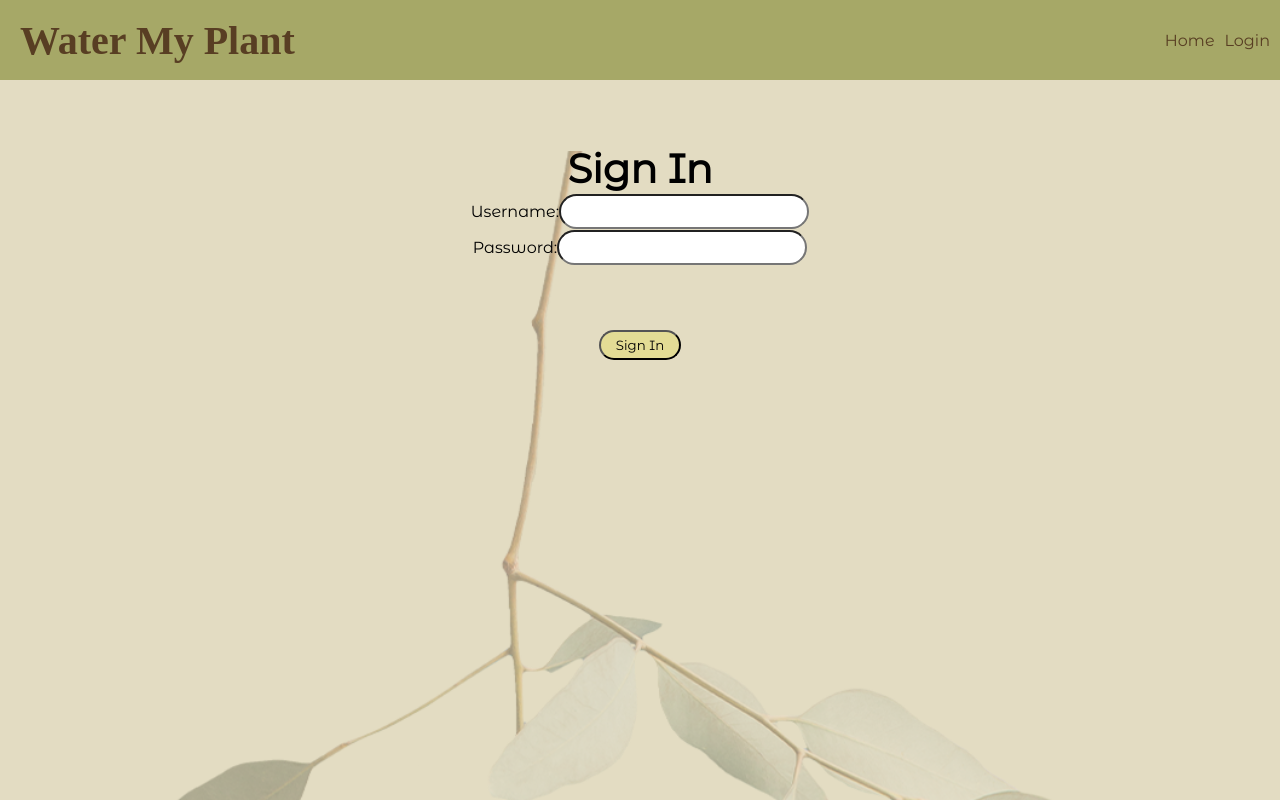
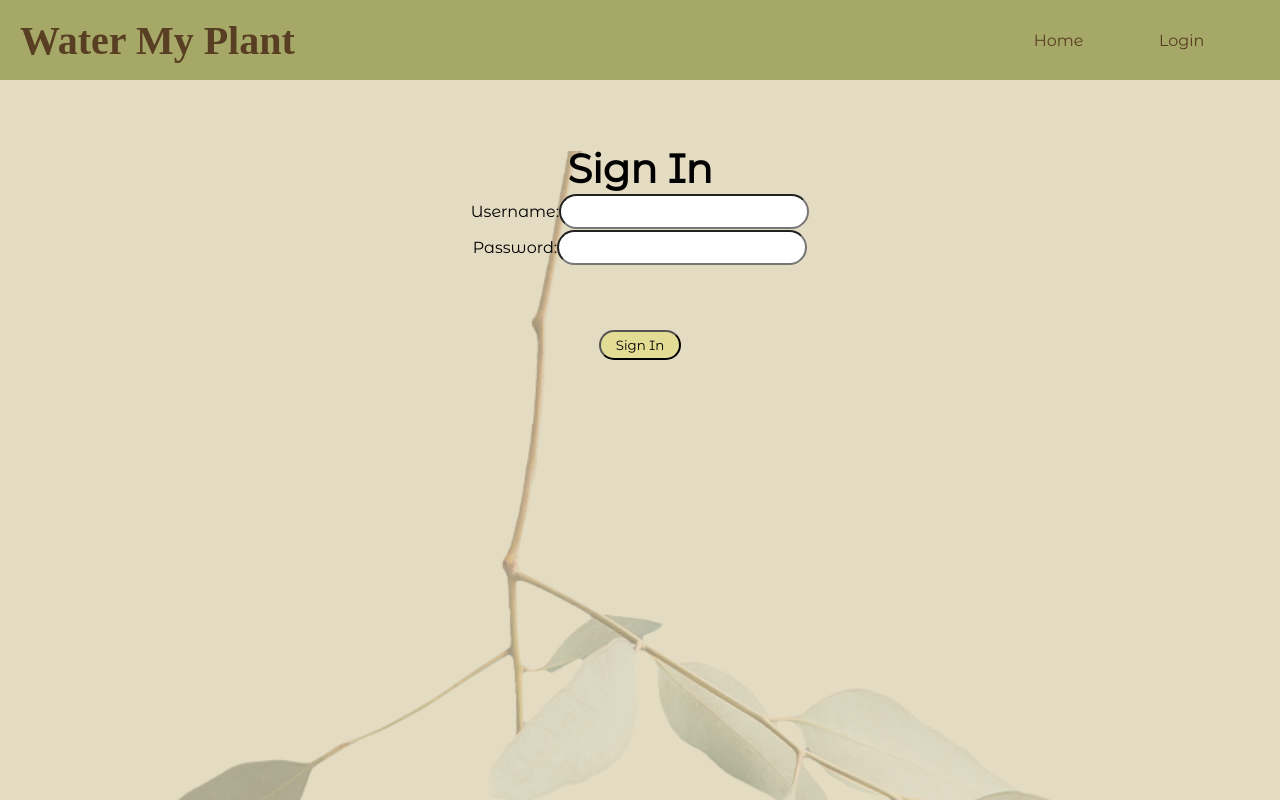
Before and after one commit to tt-17-water-my-plants/Front-End-Aleks-Update, a React (Create React App) app in the folder water-my-plants/: page /login in a window 1280 px wide. Built offline with nearby package versions, Linux system fonts and the light colour scheme; a web font is replaced by a local one.

Commit message:
cleaned userPage styles fixed nav item spacing

```diff
--- a/water-my-plants/src/components/PlantCard.js
+++ b/water-my-plants/src/components/PlantCard.js
@@ -3,6 +3,7 @@ import { connect } from "react-redux";
 import { useHistory } from "react-router";
 import axiosWithAuth from "../utils/axiosWithAuth";
 import { getUserData } from "../store";
+import { CardContainer } from './Styles/UserPageStyles';
 
 const PlantCard = (props) => {
   const { push } = useHistory();
@@ -22,14 +23,16 @@ const PlantCard = (props) => {
     push(`/plants/${props.item.plant_id}`);
   };
   return (
-    <div className="card-container">
+    <CardContainer className="card-container">
       <img src={props.item.image_url} alt="plant pic" />
       <h3>{props.item.nickname}</h3>
       <p>Species: {props.item.species}</p>
       <p>H2OFrequency: {props.item.h2oFrequency}</p>
-      <button onClick={handleDelete}>Delete</button>
-      <button onClick={handleEdit}>Edit</button>
-    </div>
+      <div className='buttons'>
+        <button onClick={handleEdit}>Edit</button>
+        <button onClick={handleDelete}>Delete</button>
+      </div>
+    </CardContainer>
   );
 };
 
--- a/water-my-plants/src/components/Styles/GlobalStyles.js
+++ b/water-my-plants/src/components/Styles/GlobalStyles.js
@@ -11,5 +11,6 @@ export const GlobalStyle = createGlobalStyle`
 
     body {
         overflow-x: hidden;
+        background-color: #E3DCC2;
     }
 `
--- a/water-my-plants/src/components/Styles/NavStyle.js
+++ b/water-my-plants/src/components/Styles/NavStyle.js
@@ -21,7 +21,7 @@ export const Container = styled.div`
 
     .navLink {
         color: #583E23;
-        margin-right: 10px;
+        margin-right: 10%;
     }
     .navLink:hover {
         border-bottom: 2px solid #583E23;
--- /dev/null
+++ b/water-my-plants/src/components/Styles/UserPageStyles.js
@@ -0,0 +1,70 @@
+import styled from 'styled-components';
+
+export const Container = styled.div`
+    display: flex;
+    flex-direction: column;
+    align-items: center;
+    height: 100vh;
+
+    .title-button {
+        margin: 5%;
+    }
+
+    button {
+        font-size: 1rem;
+        border-radius: 20px;
+        padding: 5px 20px;
+        background-color: #E3DC95;
+        transition: all .2s ease-in-out;
+        margin: 5px;
+
+        &:hover {
+            transform: scale(1.1);
+            cursor: pointer;
+            background-color: #D3C0D2;
+        }
+    }
+
+    .cards {
+        display: flex;
+        flex-wrap: wrap;
+        width: 90%;
+        margin: 0 5%;
+        height: auto;
+    }
+`
+export const CardContainer = styled.div`
+    height: 50%;
+    width: 40%;
+    margin: 0 5% 3%;
+    display: flex;
+    flex-direction: column;
+    justify-content: space-between;
+
+    img {
+        width: 100%;
+        height: 75%;
+        border: 3px solid black;
+        border-radius: 15px;
+        object-fit: cover;
+        margin-bottom: 5px;
+    }
+
+    p{
+        font-size: .8rem;
+    }
+
+    button {
+        border-radius: 20px;
+        padding: 2px 4px;
+        background-color: #E3DC95;
+        transition: all .2s ease-in-out;
+        margin: 5px;
+
+        &:hover {
+            transform: scale(1.1);
+            cursor: pointer;
+            background-color: #D3C0D2;
+        }
+    }
+`
--- a/water-my-plants/src/components/UserPage.js
+++ b/water-my-plants/src/components/UserPage.js
@@ -5,6 +5,7 @@ import { NavLink } from "react-router-dom";
 import { getUserData } from "../store";
 import Nav from "./Nav";
 import PlantCard from "./PlantCard";
+import { Container } from './Styles/UserPageStyles';
 
 const UserPage = (props) => {
   useEffect(() => {
@@ -14,15 +15,19 @@ const UserPage = (props) => {
   return (
     <>
       <Nav />
-      <div>
-        <h1>My plants</h1>
-        <NavLink className="navLink" to="/newplantform">
-          <button>New Plant Form</button>
-        </NavLink>
+      <Container>
+        <div className='title-button'>
+          <h1>My Plants</h1>
+          <NavLink className="navLink" to="/newplantform">
+            <button>Add a Plant!</button>
+          </NavLink>
+        </div>
+        <div className='cards'>
         {props.data.map((item) => (
           <PlantCard item={item} key={item.plant_id} />
         ))}
-      </div>
+        </div>
+      </Container>
     </>
   );
 };
```
